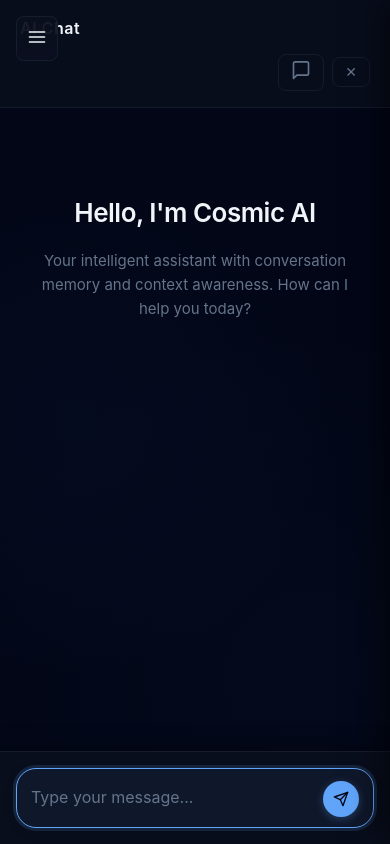
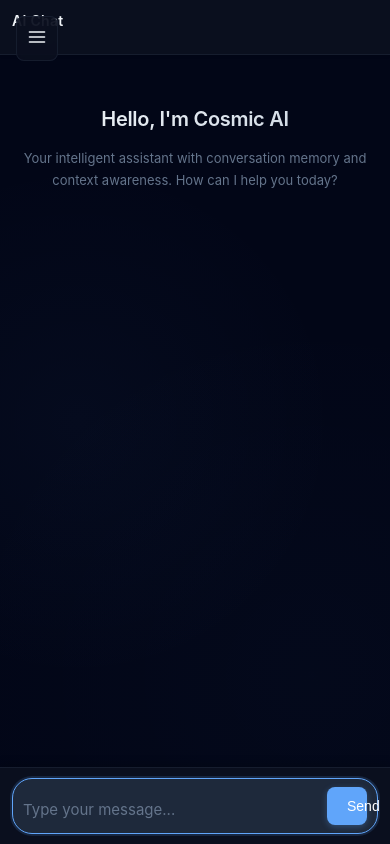
Before and after one commit to linkhanthtel/cosmic-ai, a Flask app: page /chat in a window 390 px wide. Run offline with Flask 3, Linux system fonts and the light colour scheme; data that the repository does not hold is empty.

Commit message:
Update chat.html

```diff
--- a/templates/chat.html
+++ b/templates/chat.html
@@ -9,31 +9,37 @@
         flex-direction: column;
         height: 100vh;
         max-width: 100vw;
+        overflow: hidden;
+        position: relative;
     }
 
     .chat-header {
-        background: rgba(10, 15, 30, 0.8);
+        background: var(--navy-dark);
         backdrop-filter: blur(20px);
         border-bottom: 1px solid var(--border);
-        padding: 20px 24px;
+        padding: 16px 24px;
         position: sticky;
         top: 0;
         z-index: 100;
+        box-shadow: 0 1px 3px rgba(0, 0, 0, 0.1);
+        min-height: auto;
     }
 
     .chat-header h2 {
-        font-size: 18px;
+        font-size: 17px;
         font-weight: 600;
         color: var(--text-primary);
-        margin-bottom: 12px;
-        letter-spacing: 0.5px;
+        margin-bottom: 0;
+        letter-spacing: 0.3px;
     }
 
     .conversation-info {
         display: flex;
         justify-content: space-between;
-        align-items: center;
+        align-items: flex-start;
         gap: 12px;
+        margin-top: 12px;
+        flex-wrap: wrap;
     }
 
     .topic-tags {
@@ -60,41 +66,20 @@
         border-color: rgba(96, 165, 250, 0.25);
     }
 
-    .clear-btn, .history-toggle-btn {
-        background: transparent;
-        color: var(--text-muted);
-        border: 1px solid var(--border);
-        border-radius: 8px;
-        padding: 6px 12px;
-        font-size: 14px;
-        cursor: pointer;
-        transition: all 0.2s ease;
-    }
-
-    .clear-btn:hover {
-        background: rgba(239, 68, 68, 0.1);
-        color: #ef4444;
-        border-color: rgba(239, 68, 68, 0.3);
-    }
-
-    .history-toggle-btn:hover {
-        background: rgba(96, 165, 250, 0.08);
-        color: var(--accent-blue);
-        border-color: rgba(96, 165, 250, 0.25);
-    }
-
-    .header-actions {
-        display: flex;
-        gap: 8px;
-        align-items: center;
-    }
 
     .chat-container {
         flex: 1;
         overflow-y: auto;
-        padding: 32px 24px 120px 24px;
+        padding: 24px 24px 120px 24px;
         background: transparent;
         scroll-behavior: smooth;
+    }
+
+    @media (min-width: 1200px) {
+        .chat-container {
+            padding-left: calc((100% - 900px) / 2);
+            padding-right: calc((100% - 900px) / 2);
+        }
     }
 
     .chat-container::-webkit-scrollbar {
@@ -115,11 +100,11 @@
     }
 
     .message {
-        margin-bottom: 32px;
+        margin-bottom: 24px;
         display: flex;
         align-items: flex-start;
-        gap: 14px;
-        animation: fadeInUp 0.4s cubic-bezier(0.16, 1, 0.3, 1);
+        gap: 12px;
+        animation: fadeInUp 0.3s ease-out;
     }
 
     .message.user {
@@ -138,65 +123,72 @@
     }
 
     .avatar {
-        width: 32px;
-        height: 32px;
+        width: 36px;
+        height: 36px;
         border-radius: 50%;
         display: flex;
         align-items: center;
         justify-content: center;
-        font-size: 11px;
+        font-size: 12px;
         font-weight: 600;
         flex-shrink: 0;
-        letter-spacing: 0.5px;
+        letter-spacing: 0.3px;
+        position: relative;
     }
 
     .avatar.user {
-        background: var(--accent-blue);
-        color: var(--navy-darkest);
+        background: linear-gradient(135deg, var(--accent-blue), #3b82f6);
+        color: white;
+        box-shadow: 0 2px 8px rgba(96, 165, 250, 0.3);
     }
 
     .avatar.bot {
         background: var(--navy-secondary);
-        color: var(--text-secondary);
-        border: 1px solid var(--border);
+        color: var(--accent-blue);
+        border: 1.5px solid var(--border);
     }
 
+
     .message-content {
-        max-width: min(65%, 580px);
-        padding: 12px 16px;
-        border-radius: 16px;
+        max-width: min(70%, 650px);
+        padding: 14px 18px;
+        border-radius: 18px;
         word-wrap: break-word;
         white-space: pre-wrap;
         font-size: 15px;
-        line-height: 1.6;
+        line-height: 1.65;
         transition: all 0.2s ease;
     }
 
     .message.user .message-content {
-        background: var(--accent-blue);
-        color: var(--navy-darkest);
-        border-bottom-right-radius: 4px;
+        background: linear-gradient(135deg, var(--accent-blue), #3b82f6);
+        color: white;
+        border-bottom-right-radius: 6px;
         font-weight: 400;
+        box-shadow: 0 2px 12px rgba(96, 165, 250, 0.25);
     }
 
     .message.bot .message-content {
         background: var(--navy-primary);
         color: var(--text-primary);
         border: 1px solid var(--border);
-        border-bottom-left-radius: 4px;
+        border-bottom-left-radius: 6px;
+        box-shadow: 0 1px 3px rgba(0, 0, 0, 0.1);
     }
+
 
     .input-container {
         position: fixed;
         bottom: 0;
         left: 260px;
         right: 0;
-        background: rgba(10, 15, 30, 0.95);
+        background: var(--navy-dark);
         backdrop-filter: blur(20px);
         border-top: 1px solid var(--border);
-        padding: 20px 24px;
+        padding: 16px 24px;
         z-index: 100;
-        box-shadow: 0 -4px 20px rgba(0, 0, 0, 0.3);
+        box-shadow: 0 -2px 10px rgba(0, 0, 0, 0.2);
+        margin: 0;
     }
 
     .input-wrapper {
@@ -208,19 +200,18 @@
     .input-group {
         display: flex;
         align-items: flex-end;
-        gap: 12px;
-        background: var(--navy-secondary);
+        gap: 10px;
+        background: var(--navy-primary);
         border: 1.5px solid var(--border);
-        border-radius: 24px;
-        padding: 12px 16px;
-        transition: all 0.3s cubic-bezier(0.16, 1, 0.3, 1);
-        box-shadow: 0 2px 8px rgba(0, 0, 0, 0.1);
+        border-radius: 20px;
+        padding: 10px 14px;
+        transition: all 0.25s ease;
     }
 
     .input-group:focus-within {
         border-color: var(--accent-blue);
-        background: var(--navy-primary);
-        box-shadow: 0 0 0 3px var(--accent-glow), 0 4px 12px rgba(0, 0, 0, 0.15);
+        background: var(--navy-secondary);
+        box-shadow: 0 0 0 2px var(--accent-glow);
     }
 
     .message-input {
@@ -244,24 +235,27 @@
 
     .send-button {
         background: var(--accent-blue);
-        color: var(--navy-darkest);
+        color: white;
         border: none;
-        border-radius: 50%;
-        width: 40px;
-        height: 40px;
-        display: flex;
-        align-items: center;
-        justify-content: center;
+        border-radius: 8px;
+        padding: 10px 20px;
+        font-size: 14px;
+        font-weight: 500;
         cursor: pointer;
-        transition: all 0.2s cubic-bezier(0.16, 1, 0.3, 1);
+        transition: all 0.2s ease;
         flex-shrink: 0;
-        box-shadow: 0 2px 8px rgba(96, 165, 250, 0.3);
+        box-shadow: 0 2px 6px rgba(96, 165, 250, 0.3);
+        min-height: 38px;
     }
 
     .send-button:hover:not(:disabled) {
-        transform: scale(1.08);
+        transform: scale(1.05);
         background: var(--accent-blue-hover);
-        box-shadow: 0 4px 16px rgba(96, 165, 250, 0.4);
+        box-shadow: 0 4px 12px rgba(96, 165, 250, 0.4);
+    }
+
+    .send-button:active:not(:disabled) {
+        transform: scale(0.95);
     }
 
     .send-button:active {
@@ -321,217 +315,233 @@
         }
     }
 
-    .status-message {
-        position: fixed;
-        top: 24px;
-        right: 24px;
-        padding: 12px 20px;
-        border-radius: 12px;
-        font-size: 13px;
-        font-weight: 500;
-        z-index: 1000;
-        transform: translateX(calc(100% + 24px));
-        transition: transform 0.3s cubic-bezier(0.16, 1, 0.3, 1);
-        backdrop-filter: blur(20px);
-        border: 1px solid;
-    }
-
-    .status-message.show {
-        transform: translateX(0);
-    }
-
-    .status-success {
-        background: rgba(16, 185, 129, 0.15);
-        color: #10b981;
-        border-color: rgba(16, 185, 129, 0.3);
-    }
-
-    .status-error {
-        background: rgba(239, 68, 68, 0.15);
-        color: #ef4444;
-        border-color: rgba(239, 68, 68, 0.3);
-    }
-
-    .status-info {
-        background: rgba(96, 165, 250, 0.15);
-        color: var(--accent-blue);
-        border-color: rgba(96, 165, 250, 0.3);
-    }
 
     .welcome-message {
         text-align: center;
-        padding: 80px 24px;
+        padding: 60px 24px;
         color: var(--text-secondary);
-        max-width: 560px;
+        max-width: 600px;
         margin: 0 auto;
     }
 
     .welcome-message h2 {
-        font-size: 32px;
+        font-size: 28px;
         font-weight: 600;
-        margin-bottom: 16px;
+        margin-bottom: 12px;
         color: var(--text-primary);
-        letter-spacing: -0.5px;
+        letter-spacing: -0.3px;
+        background: linear-gradient(135deg, var(--text-primary), var(--text-secondary));
+        -webkit-background-clip: text;
+        -webkit-text-fill-color: transparent;
+        background-clip: text;
     }
 
     .welcome-message p {
-        font-size: 16px;
-        margin-bottom: 32px;
+        font-size: 15px;
+        margin-bottom: 0;
         color: var(--text-muted);
-        line-height: 1.6;
+        line-height: 1.7;
     }
 
-    .history-panel {
-        position: fixed;
-        top: 0;
-        right: 0;
-        height: 100vh;
-        width: 340px;
-        max-width: 90vw;
-        background: rgba(10, 15, 30, 0.92);
-        backdrop-filter: blur(20px);
-        border-left: 1px solid var(--border);
-        box-shadow: -10px 0 30px var(--shadow);
-        transform: translateX(100%);
-        transition: transform 0.3s cubic-bezier(0.16, 1, 0.3, 1);
-        z-index: 200;
-        display: flex;
-        flex-direction: column;
+
+
+    /* Tablet Styles (481px - 1024px) */
+    @media (max-width: 1024px) {
+        .input-container {
+            left: 0;
+        }
+
+        .chat-container {
+            padding: 28px 20px 120px 20px;
+        }
+
+        .message-content {
+            max-width: 75%;
+        }
     }
 
-    .history-panel.open {
-        transform: translateX(0);
-    }
+    /* Mobile Styles (320px - 768px) */
+    @media (max-width: 768px) {
+        .chat-app {
+            height: 100vh;
+            overflow: hidden;
+        }
 
-    .history-header {
-        display: flex;
-        align-items: center;
-        justify-content: space-between;
-        padding: 16px;
-        border-bottom: 1px solid var(--border);
-    }
-
-    .history-header h3 {
-        font-size: 14px;
-        font-weight: 600;
-        color: var(--text-primary);
-        letter-spacing: 0.3px;
-    }
-
-    .close-history-btn {
-        background: transparent;
-        color: var(--text-muted);
-        border: 1px solid var(--border);
-        border-radius: 8px;
-        padding: 6px 10px;
-        font-size: 13px;
-        cursor: pointer;
-        transition: all 0.2s ease;
-    }
-
-    .close-history-btn:hover {
-        background: rgba(96, 165, 250, 0.08);
-        color: var(--accent-blue);
-        border-color: rgba(96, 165, 250, 0.25);
-    }
-
-    .history-list {
-        padding: 12px 12px 16px 12px;
-        overflow-y: auto;
-        flex: 1;
-    }
-
-    .history-item {
-        border: 1px solid var(--border);
-        background: var(--navy-primary);
-        border-radius: 12px;
-        padding: 12px;
-        margin-bottom: 10px;
-    }
-
-    .history-item .q {
-        font-size: 13px;
-        color: var(--text-primary);
-        margin-bottom: 6px;
-    }
-
-    .history-item .a {
-        font-size: 12px;
-        color: var(--text-secondary);
-    }
-
-    .no-history {
-        padding: 16px;
-        color: var(--text-muted);
-        font-size: 13px;
-        text-align: center;
-    }
-
-    @media (max-width: 768px) {
         .chat-header {
-            padding: 16px 20px;
+            padding: 12px 16px;
+            position: sticky;
+            top: 0;
         }
 
         .chat-header h2 {
             font-size: 16px;
+            margin-bottom: 8px;
         }
 
+        .conversation-info {
+            flex-wrap: wrap;
+            gap: 8px;
+            margin-top: 8px;
+        }
+
+        .topic-tags {
+            width: 100%;
+            order: 2;
+            margin-top: 4px;
+        }
+
+        .topic-tag {
+            font-size: 10px;
+            padding: 3px 10px;
+        }
+
+
         .chat-container {
-            padding: 24px 16px;
+            padding: 20px 12px 140px 12px;
         }
 
         .message {
-            margin-bottom: 24px;
+            margin-bottom: 20px;
+            gap: 10px;
+        }
+
+        .avatar {
+            width: 28px;
+            height: 28px;
+            font-size: 10px;
         }
 
         .message-content {
-            max-width: 80%;
+            max-width: 85%;
             font-size: 14px;
+            padding: 10px 14px;
+            line-height: 1.5;
         }
 
-        .chat-container {
-            padding: 24px 16px 140px 16px;
+        .welcome-message {
+            padding: 40px 16px;
+        }
+
+        .welcome-message h2 {
+            font-size: 24px;
+        }
+
+        .welcome-message p {
+            font-size: 14px;
         }
 
         .input-container {
             left: 0;
-            padding: 16px;
+            right: 0;
+            padding: 12px 16px;
+            border-top: 1px solid var(--border);
+        }
+
+        .input-wrapper {
+            max-width: 100%;
         }
 
         .input-group {
-            padding: 10px 14px;
+            padding: 10px 12px;
             border-radius: 20px;
+            gap: 10px;
         }
 
         .message-input {
-            font-size: 16px;
+            font-size: 16px; /* Prevents zoom on iOS */
+            line-height: 1.5;
+            padding: 4px 0;
         }
 
         .send-button {
             width: 36px;
             height: 36px;
+            min-width: 36px;
         }
 
-        .status-message {
-            right: 16px;
-            left: 16px;
-            transform: translateY(calc(-100% - 24px));
+
+        .welcome-message {
+            padding: 40px 16px;
         }
 
-        .status-message.show {
-            transform: translateY(0);
+        .welcome-message h2 {
+            font-size: 24px;
+        }
+
+        .welcome-message p {
+            font-size: 14px;
+        }
+
+
+        .typing-indicator {
+            padding-left: 12px;
+        }
+    }
+
+    /* Small Mobile (320px - 480px) */
+    @media (max-width: 480px) {
+        .chat-header {
+            padding: 10px 12px;
+        }
+
+        .chat-header h2 {
+            font-size: 14px;
+        }
+
+        .chat-container {
+            padding: 16px 10px 130px 10px;
+        }
+
+        .message {
+            margin-bottom: 16px;
+            gap: 8px;
+        }
+
+        .avatar {
+            width: 24px;
+            height: 24px;
+            font-size: 9px;
+        }
+
+        .message-content {
+            max-width: 90%;
+            font-size: 13px;
+            padding: 8px 12px;
         }
 
         .welcome-message {
-            padding: 60px 20px;
+            padding: 32px 12px;
         }
 
         .welcome-message h2 {
-            font-size: 26px;
+            font-size: 20px;
         }
 
         .welcome-message p {
+            font-size: 13px;
+        }
+
+        .input-container {
+            padding: 10px 12px;
+        }
+
+        .input-group {
+            padding: 8px 10px;
+        }
+
+        .message-input {
             font-size: 15px;
+        }
+
+        .send-button {
+            width: 32px;
+            height: 32px;
+            min-width: 32px;
+        }
+
+        .topic-tag {
+            font-size: 9px;
+            padding: 2px 8px;
         }
     }
 </style>
@@ -543,14 +553,6 @@
         <h2>AI Chat</h2>
         <div class="conversation-info" id="conversationInfo">
             <span class="topic-tags" id="topicTags"></span>
-            <div class="header-actions">
-                <button class="history-toggle-btn" onclick="toggleHistoryPanel()" title="Toggle conversation history">
-                    <svg width="20" height="20" viewBox="0 0 24 24" fill="none" stroke="currentColor" stroke-width="2" stroke-linecap="round" stroke-linejoin="round">
-                        <path d="M21 15a2 2 0 0 1-2 2H7l-4 4V3a2 2 0 0 1 2-2h14a2 2 0 0 1 2 2z"></path>
-                    </svg>
-                </button>
-                <button class="clear-btn" onclick="clearConversation()" title="Clear conversation">✕</button>
-            </div>
         </div>
     </div>
 
@@ -582,27 +584,12 @@
                     oninput="autoResize(this)"
                 ></textarea>
                 <button class="send-button" id="sendButton" onclick="sendMessage()" aria-label="Send message">
-                    <svg width="16" height="16" viewBox="0 0 24 24" fill="none" stroke="currentColor" stroke-width="2" stroke-linecap="round" stroke-linejoin="round">
-                        <line x1="22" y1="2" x2="11" y2="13"></line>
-                        <polygon points="22 2 15 22 11 13 2 9"></polygon>
-                    </svg>
+                    Send
                 </button>
             </div>
         </div>
     </div>
 
-    <div class="status-message" id="statusMessage"></div>
-
-    <!-- Conversation History Panel -->
-    <aside class="history-panel" id="historyPanel" aria-hidden="true">
-        <div class="history-header">
-            <h3>Conversation History</h3>
-            <button class="close-history-btn" onclick="toggleHistoryPanel()">✕</button>
-        </div>
-        <div class="history-list" id="historyList">
-            <!-- history items injected here -->
-        </div>
-    </aside>
 </div>
 {% endblock %}
 
@@ -676,16 +663,6 @@
         typingIndicator.classList.remove('show');
     }
 
-    function showStatus(message, type) {
-        const statusDiv = document.getElementById('statusMessage');
-        statusDiv.className = `status-message status-${type}`;
-        statusDiv.textContent = message;
-        statusDiv.classList.add('show');
-
-        setTimeout(() => {
-            statusDiv.classList.remove('show');
-        }, 4000);
-    }
 
     function updateConversationInfo() {
         fetch('/conversation/summary')
@@ -701,33 +678,6 @@
             .catch(error => console.log('Error updating conversation info:', error));
     }
 
-    function clearConversation() {
-        if (confirm('Are you sure you want to clear the conversation?')) {
-            fetch('/conversation/clear', {
-                method: 'POST',
-                headers: {
-                    'Content-Type': 'application/json',
-                }
-            })
-            .then(response => response.json())
-            .then(data => {
-                const chatContainer = document.getElementById('chatContainer');
-                chatContainer.innerHTML = `
-                    <div class="welcome-message">
-                        <h2>Hello, I'm Cosmic AI</h2>
-                        <p>Your intelligent assistant with conversation memory and context awareness. How can I help you today?</p>
-                    </div>
-                `;
-
-                document.getElementById('topicTags').innerHTML = '';
-
-                showStatus('Conversation cleared!', 'success');
-            })
-            .catch(error => {
-                showStatus('Error clearing conversation: ' + error.message, 'error');
-            });
-        }
-    }
 
     function addMessageToChat(message, sender) {
         const chatContainer = document.getElementById('chatContainer');
@@ -761,64 +711,13 @@
 
         if (sender === 'bot') {
             updateConversationInfo();
-            loadConversationHistory();
         }
     }
 
     window.onload = function() {
         document.getElementById('messageInput').focus();
         updateConversationInfo();
-        loadConversationHistory();
     };
 
-    function toggleHistoryPanel() {
-        const panel = document.getElementById('historyPanel');
-        const isOpen = panel.classList.contains('open');
-        if (isOpen) {
-            panel.classList.remove('open');
-            panel.setAttribute('aria-hidden', 'true');
-        } else {
-            panel.classList.add('open');
-            panel.setAttribute('aria-hidden', 'false');
-            loadConversationHistory();
-        }
-    }
-
-    function loadConversationHistory() {
-        fetch('/conversation/history')
-            .then(response => response.json())
-            .then(data => {
-                if (data.history) {
-                    renderConversationHistory(data.history);
-                }
-            })
-            .catch(() => {});
-    }
-
-    function renderConversationHistory(history) {
-        const list = document.getElementById('historyList');
-        list.innerHTML = '';
-        if (!history || history.length === 0) {
-            list.innerHTML = '<p class="no-history">No conversation history yet.</p>';
-            return;
-        }
-        history.forEach(item => {
-            const div = document.createElement('div');
-            div.className = 'history-item';
-            if (item.user) {
-                const q = document.createElement('div');
-                q.className = 'q';
-                q.textContent = 'You: ' + item.user;
-                div.appendChild(q);
-            }
-            if (item.bot) {
-                const a = document.createElement('div');
-                a.className = 'a';
-                a.textContent = 'AI: ' + item.bot;
-                div.appendChild(a);
-            }
-            list.appendChild(div);
-        });
-    }
 </script>
 {% endblock %}
```
